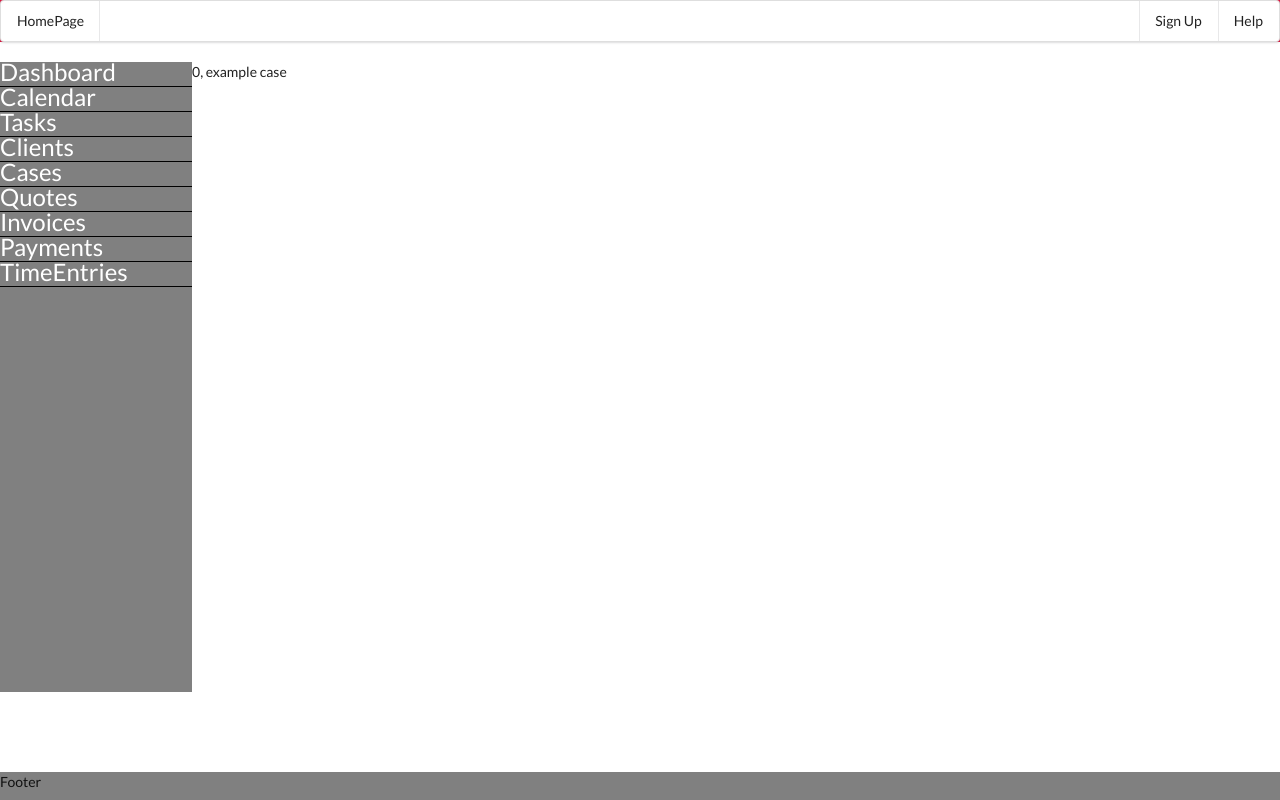
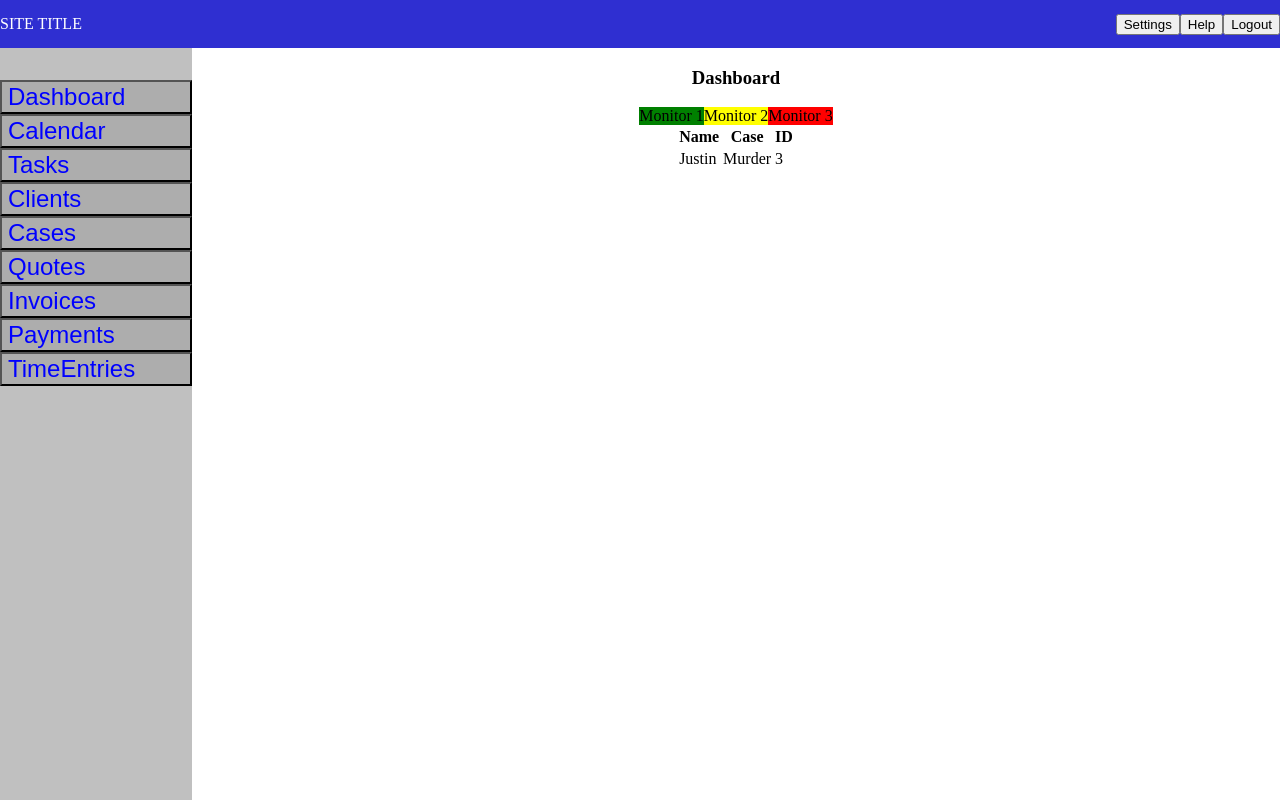
Before and after one commit to jgjudd/dashboard, a React app: page / in a window 1280 px wide. Built offline with nearby package versions, Linux system fonts and the light colour scheme.

Commit message:
css grid, style updates, start of dashboard screen

```diff
--- a/app/components/App.js
+++ b/app/components/App.js
@@ -1,31 +1,14 @@
-import React, { useContext, useState } from 'react'
+import React from 'react'
 import '../styles/App.css'
 
-import { AppContext } from '../context/AppContext'
-
 import Header from './Header'
-import SideMenu from './SideMenu'
-import MainContent from './MainContent'
-import Footer from './Footer'
+import Content from './Content'
 
 const App = () => {
-  const context = useContext(AppContext)
-  const [currentScreen, setCurrentScreen] = useState(context)
-  const value = { currentScreen, setCurrentScreen }
   return (
-    <div>
+    <div className='grid'>
       <Header>Header</Header>
-      <br />
-      <div style={{
-        display: 'grid',
-        gridTemplateColumns: '15% 85%'
-      }}>
-        <AppContext.Provider value={value}>
-          <SideMenu />
-          <MainContent />
-        </AppContext.Provider>
-      </div>
-      <Footer>Footer</Footer>
+      <Content />
     </div>
   )
 }
--- /dev/null
+++ b/app/components/Content.js
@@ -0,0 +1,23 @@
+import React, { useState, useContext } from 'react'
+import { AppContext } from '../context/AppContext'
+import '../styles/Content.css'
+
+import SideMenu from './SideMenu'
+import MainContent from './MainContent'
+
+const Content = () => {
+  const context = useContext(AppContext)
+  const [currentScreen, setCurrentScreen] = useState(context)
+  const value = { currentScreen, setCurrentScreen }
+
+  return (
+    <div className='content'>
+      <AppContext.Provider value={value}>
+        <SideMenu />
+        <MainContent />
+      </AppContext.Provider>
+    </div>
+  )
+}
+
+export default Content
--- a/app/components/Footer.js
+++ /dev/null
@@ -1,8 +0,0 @@
-import React from 'react'
-import '../styles/Footer.css'
-
-const Footer = () => {
-  return <footer>Footer</footer>
-}
-
-export default Footer
--- a/app/components/Header.js
+++ b/app/components/Header.js
@@ -4,13 +4,16 @@ import '../styles/Header.css'
 const Header = () => {
   return (
     <header className='app-header'>
-      <div className="ui menu">
-        <a className="item">HomePage</a>
-        <div className="right menu">
-          <a className="item">Sign Up</a>
-          <a className="item">Help</a>
+
+        <div className='site-header'>
+          SITE TITLE
         </div>
-      </div>
+        <div className='settings'>
+          <button>Settings</button>
+          <button>Help</button>
+          <button>Logout</button>
+        </div>
+
     </header>
   )
 }
--- a/app/components/SideMenu.js
+++ b/app/components/SideMenu.js
@@ -24,11 +24,9 @@ const SideMenu = () => {
     context.setCurrentScreen(screen)
   }
   return (
-    <aside style={{ display: 'flex', flexDirection: 'column', backgroundColor: 'grey', minHeight: '45rem' }}>
+    <aside className='side-bar'>
       {menuOptions.map( (i) =>
-        <span className='nav-background' key={i}>
-          <a className='nav-link' onClick={() => handleClick(i)}>{i}</a>
-        </span>
+        <button className='nav-button' key={i} onClick={() => handleClick(i)}>{i}</button>
       )}
     </aside>
   )
--- a/app/components/screens/Dashboard.js
+++ b/app/components/screens/Dashboard.js
@@ -1,18 +1,40 @@
 import React, { useEffect, useState } from 'react'
-import axios from 'axios'
+//import axios from 'axios'
+import '../../styles/screens/Dashboard.css'
 
 const Dashboard = () => {
-  const [data, setData] = useState([{id: 0, caseName: 'example case'}])
+  //const [data, setData] = useState([{id: 0, caseName: 'example case'}])
 
-  useEffect( () => {
-    axios('localhost:5555/api/cases').then(res => console.log(res))
-  })
+  // useEffect( () => {
+  //   axios('localhost:5555/api/cases').then(res => console.log(res))
+  // })
   return (
-    <main>
-      {
-        data.map((e) => <div key={e.id}>{e.id}, {e.caseName}</div>)
-      }
-    </main>
+    <div className='dashboard'>
+      <h3>Dashboard</h3>
+      <div className='monitors'>
+        <div className='monitor1'>Monitor 1</div>
+        <div className='monitor2'>Monitor 2</div>
+        <div className='monitor3'>Monitor 3</div>
+      </div>
+      <table>
+        <tr>
+          <th>Name</th>
+          <th>Case</th>
+          <th>ID</th>
+        </tr>
+        <tr>
+          <td>
+            Justin
+          </td>
+          <td>
+            Murder
+          </td>
+          <td>
+            3
+          </td>
+        </tr>
+      </table>
+    </div>
   )
 }
 
--- a/app/index.css
+++ b/app/index.css
@@ -0,0 +1,3 @@
+body {
+  margin: 0;
+}
--- a/app/index.html
+++ b/app/index.html
@@ -2,7 +2,6 @@
 <html>
   <head>
     <title>Dashboard</title>
-    <link rel="stylesheet" href="//cdn.jsdelivr.net/npm/semantic-ui@2.4.2/dist/semantic.min.css" />
   </head>
   <body>
     <div id="app"></div>
--- a/app/styles/App.css
+++ b/app/styles/App.css
@@ -0,0 +1,6 @@
+ .grid {
+  display: grid;
+  grid-template-rows: 6% auto;
+  width: 100vw;
+  height: 100vh;
+}
--- /dev/null
+++ b/app/styles/Content.css
@@ -0,0 +1,6 @@
+.content {
+  grid-row-start: 2;
+  display: grid;
+  grid-template-columns: 15% 85%;
+  min-height: 44rem;
+}
--- a/app/styles/Footer.css
+++ /dev/null
@@ -1,7 +0,0 @@
-footer {
-  position: absolute;
-  bottom: 0;
-  width: 100%;
-  min-height: 2rem;
-  background-color: gray;
-}
--- a/app/styles/Header.css
+++ b/app/styles/Header.css
@@ -1,3 +1,21 @@
 .app-header {
-  background-color: crimson;
+  grid-row-start: 1;
+  grid-row-end: 2;
+  margin: 0;
+  color: white;
+  background-color: rgb(47, 47, 209, 1);
+  display: flex;
+  justify-content: space-between;
 }
+
+.settings {
+  display: flex;
+  justify-content: flex-end;
+  align-items: center;
+}
+
+.site-header {
+  display: flex;
+  justify-content: center;
+  align-items: center;
+}
--- a/app/styles/SideMenu.css
+++ b/app/styles/SideMenu.css
@@ -1,11 +1,13 @@
-.nav-link {
+.nav-button {
   text-decoration: none;
-  color: white;
+  color: blue;
+  background-color: rgb(166, 165, 165, .7);
   font-weight: 500;
   font-size: x-large;
+  text-align: left;
 }
 
-.nav-link:hover {
+.nav-button:hover {
   text-decoration: none;
   color: blue;
   background-color: white;
@@ -19,3 +21,10 @@
   background-color: white;
   border-bottom: 1px solid black;
 }
+
+.side-bar {
+  display: flex;
+  flex-direction: column;
+  background-color: rgb(166, 165, 165, .7);
+  padding-top: 2rem;
+}
--- /dev/null
+++ b/app/styles/screens/Dashboard.css
@@ -0,0 +1,26 @@
+.dashboard {
+  display: flex;
+  flex-direction: column;
+  align-items: center;
+}
+
+.monitors {
+  display: flex;
+  justify-content: space-evenly;
+}
+
+.case-table {
+  border: 1px solid black;
+}
+
+.monitor1 {
+  background-color: green;
+}
+
+.monitor2 {
+  background-color: yellow;
+}
+
+.monitor3 {
+  background-color: red;
+}
```
